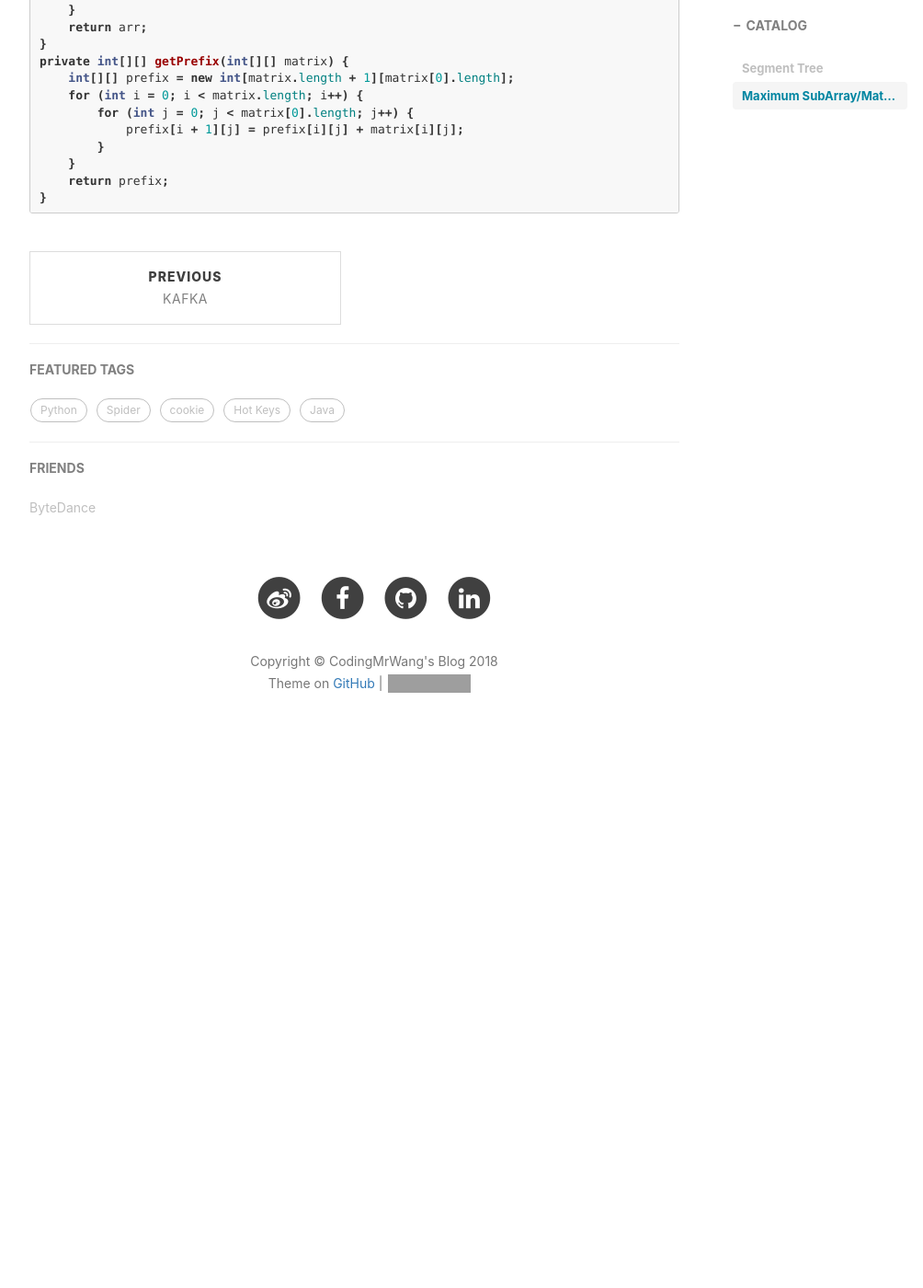
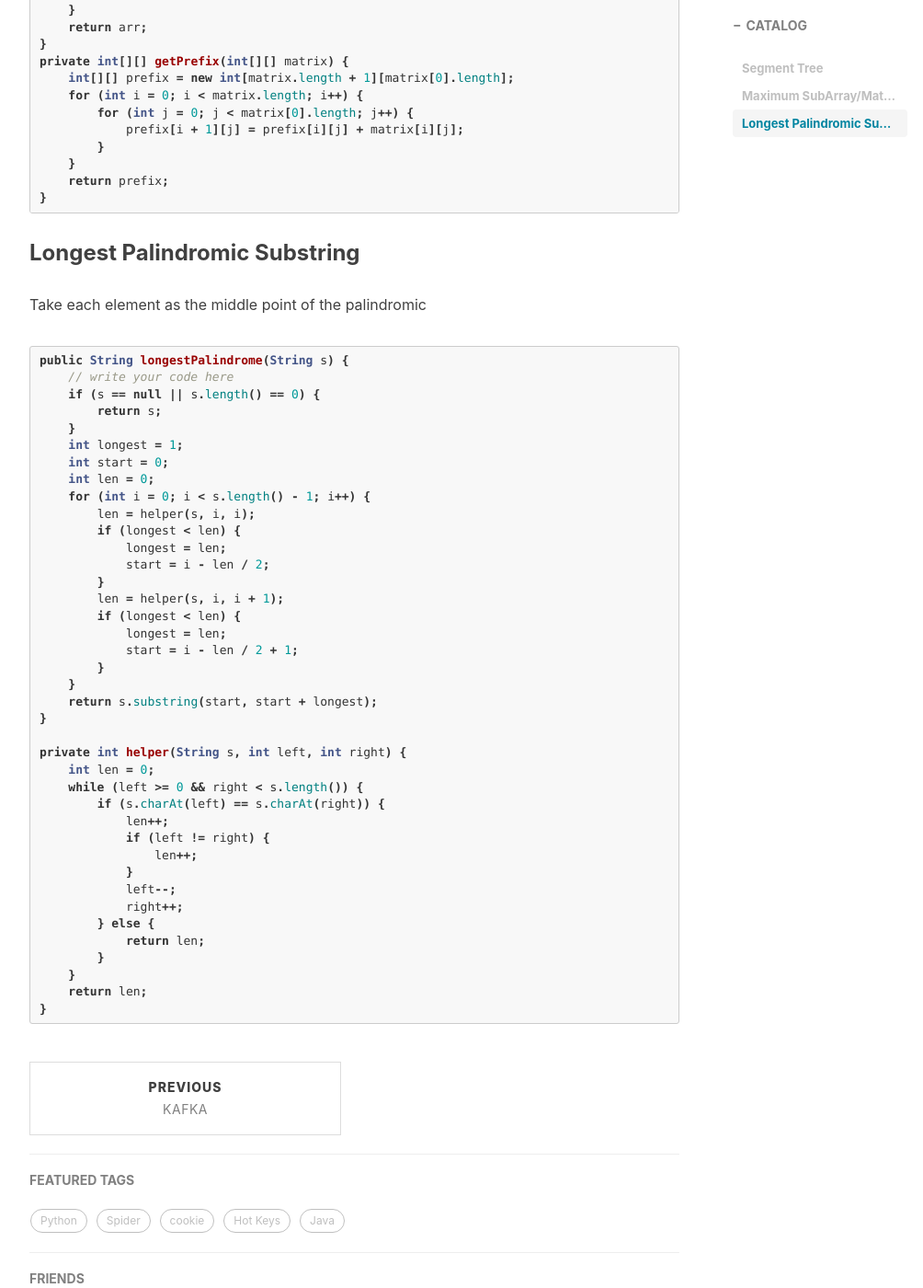
Before and after one commit to CodingMrWang/codingmrwang.github.io, a Jekyll site: the page built from _posts/2018-12-19-datastructure.md, in a window 1280 px wide and 1400 px high, scrolled down 2798 px. Shown: the whole window at 92% size, without its empty margins (233-1237 px from the left). Built offline with Jekyll 4.4.1, drawn with Linux system fonts in a browser that asks for light colours; nearby versions of some CDN libraries; comment, search, counter and statistics services are not loaded; before the commit the page ends 3645 px from its top, so only the background shows below that; grey boxes are pictures that could not be loaded.

Commit message:
Update 2018-12-19-datastructure.md

````diff
--- a/_posts/2018-12-19-datastructure.md
+++ b/_posts/2018-12-19-datastructure.md
@@ -133,3 +133,50 @@ private int[][] getPrefix(int[][] matrix) {
     return prefix;
 }
 ```
+
+
+### Longest Palindromic Substring
+
+Take each element as the middle point of the palindromic
+
+```java
+public String longestPalindrome(String s) {
+    // write your code here
+    if (s == null || s.length() == 0) {
+        return s;
+    }
+    int longest = 1;
+    int start = 0;
+    int len = 0;
+    for (int i = 0; i < s.length() - 1; i++) {
+        len = helper(s, i, i);
+        if (longest < len) {
+            longest = len;
+            start = i - len / 2;
+        }
+        len = helper(s, i, i + 1);
+        if (longest < len) {
+            longest = len;
+            start = i - len / 2 + 1;
+        }
+    }
+    return s.substring(start, start + longest);
+}
+
+private int helper(String s, int left, int right) {
+    int len = 0;
+    while (left >= 0 && right < s.length()) {
+        if (s.charAt(left) == s.charAt(right)) {
+            len++;
+            if (left != right) {
+                len++;
+            }
+            left--;
+            right++;
+        } else {
+            return len;
+        }
+    }
+    return len;
+}
+```
````
